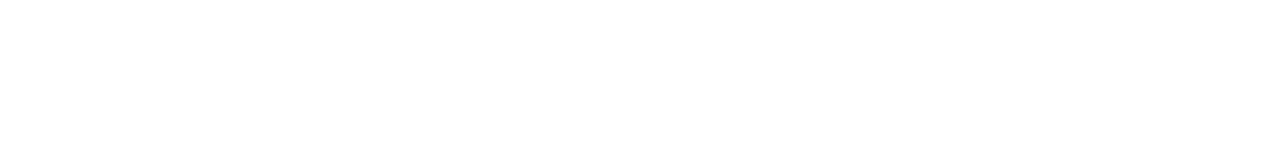
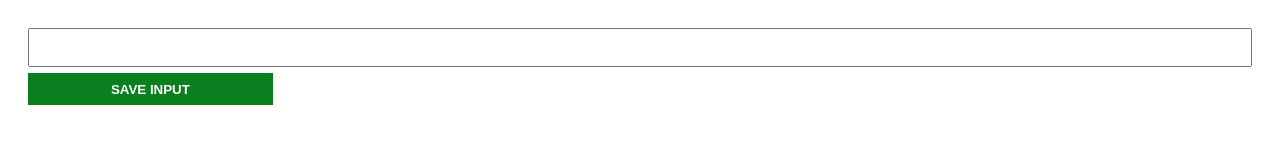
Before and after one commit to AaronGulman/My-Chrome-Extension, a plain HTML site: page index.html in a window 1280 px wide. Drawn offline with Linux system fonts and the light colour scheme.

Commit message:
Style the displayed elements

```diff
--- a/index.html
+++ b/index.html
@@ -8,6 +8,7 @@
 	<script src="script.js" defer></script>
 </head>
 <body>
-
+	<input type="text" id="input-el">
+	<button id="input-btn">SAVE INPUT</button>
 </body>
 </html>
--- a/styles.css
+++ b/styles.css
@@ -0,0 +1,26 @@
+html,
+body{
+	height: 100vh;
+	font-family: Roboto,sans-serif;
+	padding: 10px;
+}
+
+input{
+	display: flex;
+	width: 100%;
+	padding: 10px;
+	box-sizing: border-box;
+}
+
+button{
+	display: flex;
+	width: 20%;
+	height: 4%;
+	justify-content: center;
+	align-items: center;
+	background-color: rgb(10, 127, 32);
+	color: #ffff;
+	border: none;
+	margin-top: 0.5%;
+	font-weight: bold;
+}
```
